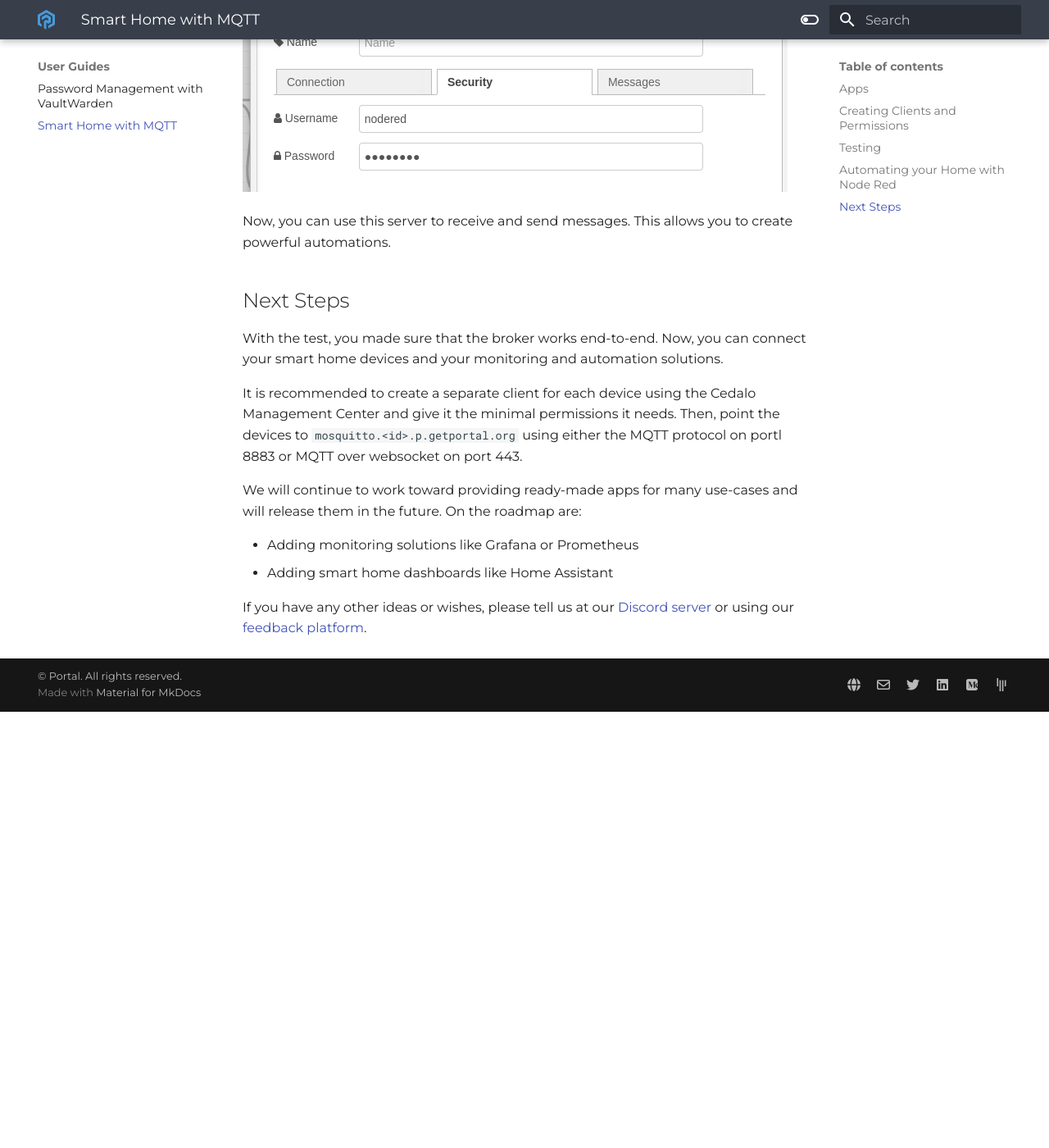
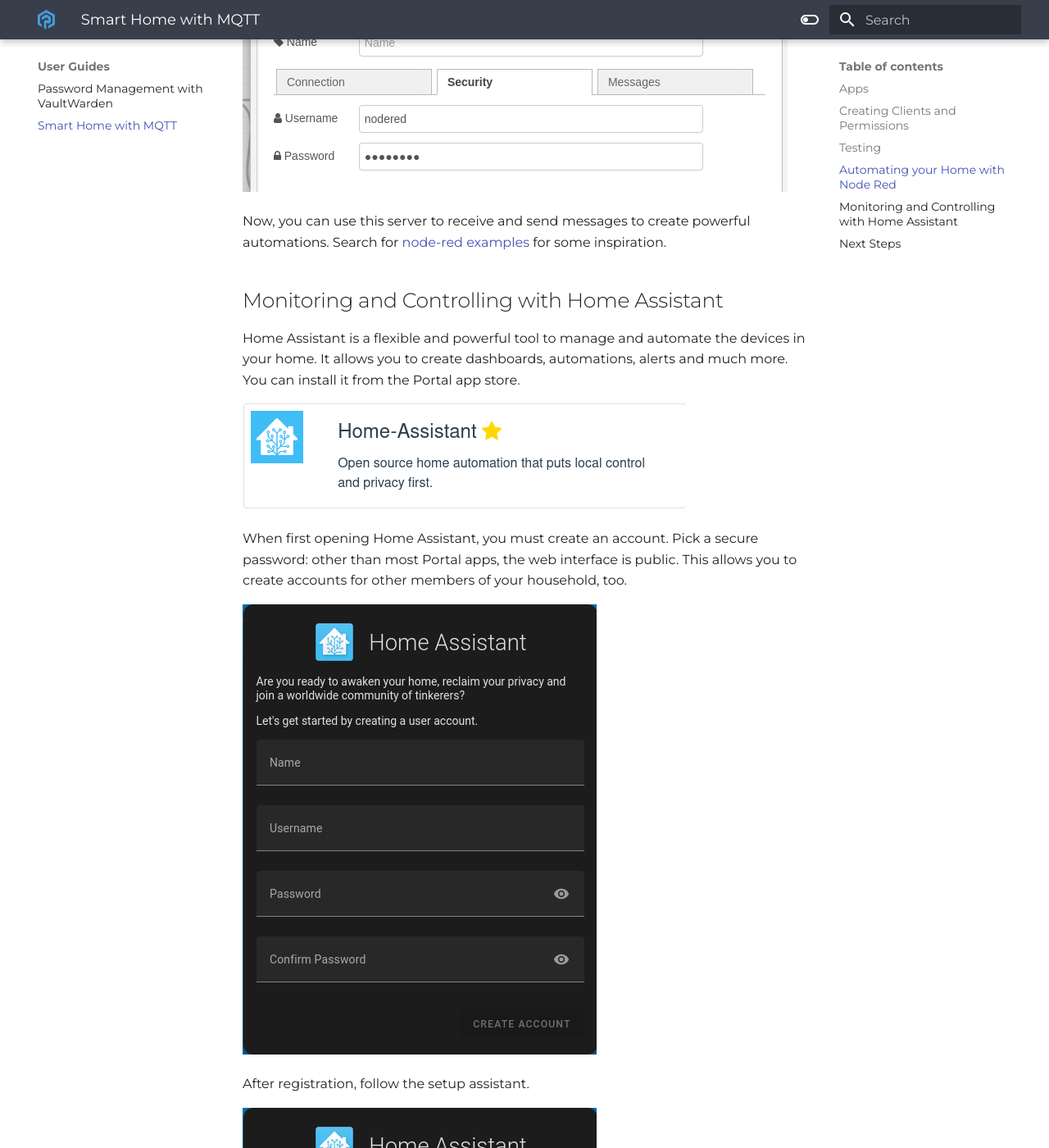
Before and after one commit to FreeshardBase/documentation, an MkDocs documentation site: the page built from docs/user_guides/smart_home.md, in a window 1280 px wide and 1400 px high, scrolled down 7054 px. Shown: the whole window at 82% size. Built offline with MkDocs 1.6.1 and Material for MkDocs 9.7.7, drawn with Linux system fonts in a browser that asks for light colours; before the commit the page ends 7922 px from its top, so only the background shows below that; some of the changed text lies outside the part shown.

Commit message:
add home assistant section

```diff
--- a/docs/user_guides/smart_home.md
+++ b/docs/user_guides/smart_home.md
@@ -2,7 +2,7 @@
 
 Many smart home and IoT devices support the communication protocol [MQTT](https://mqtt.org/){target=_blank}
 and can be configured to connect to an arbitrary MQTT broker on the internet.
-With the right apps and setup, that broker can be your Portal.
+That broker can be your Portal.
 
 This allows you to monitor and control your IoT devices from anywhere
 and from any device you have paired.
@@ -40,22 +40,21 @@
 Navigate to *clients* and create a new client.
 Give it a name and a password.
 You will use this client for a first test.
-Later, it is advised to create a separate client for each IoT device you connect.
+Later, it is advised to create a separate client for each IoT device or service you connect.
 
 ![Screenshot of Cedalo clients](smart_home_img/cedalo_clients.png)
 ![Screenshot of new client](smart_home_img/cedalo_new_client.png)
 
-Next, navigate to *roles* and create a new role.
-You only need to give it a name.
-A role contains a set of permissions and in order for the client to be able to do anything,
-we have to give it some permissions through that role.
+Next, navigate to *roles* and create a new role and give it a name.
+A role contains a set of permissions and can be assigned to clients.
+This allows the clients to do the things that the assigned role permits them.
 So on the tab *ACLs*, add some permissions like seen in the screenshot.
 
 ![Screenshot of Cedalo roles](smart_home_img/cedalo_roles.png)
 ![Screenshot of new role](smart_home_img/cedalo_new_role.png)
 ![Screenshot of a role's ACL](smart_home_img/cedalo_role_acl.png)
 
-Lastly, go back to *clients* and assign the newly created and configured role to the client.
+Lastly, go back to *clients* and assign the newly created role to the client.
 Now, the client is allowed to do all the things that were configured in the role.
 
 ![Screenshot of a role's assignment](smart_home_img/cedalo_role_assign.png)
@@ -84,7 +83,7 @@
     Mosquitto offers both variants.
 
 In order to test the connection, subscribe to the broker using a second client, e.g. the `mosquitto_sub` cli tool.
-You can subscribe using the same client that you used with MQTTX.
+For this test, you can subscribe using the same client credentials that you used with MQTTX.
 See the screenshot for an example command.
 
 ![Screenshot of message reception with mosquitto_sub](smart_home_img/mosquitto_sub.png)
@@ -124,26 +123,68 @@
 
 ![Screenshot of the credential configuration of a MQTT server](smart_home_img/node-red-credential-config.png)
 
-Now, you can use this server to receive and send messages.
-This allows you to create powerful automations.
+Now, you can use this server to receive and send messages to create powerful automations.
+Search for [node-red examples](https://duckduckgo.com/?q=node-red+examples&ia=web){target=_blank} for some inspiration.
+
+## Monitoring and Controlling with Home Assistant
+
+Home Assistant is a flexible and powerful tool to manage and automate the devices in your home.
+It allows you to create dashboards, automations, alerts and much more.
+You can install it from the Portal app store.
+
+![Screenshot of the Home-Assistant app in the store](smart_home_img/ha_app_card.png)
+
+When first opening Home Assistant, you must create an account.
+Pick a secure password: other than most Portal apps, the web interface is public.
+This allows you to create accounts for other members of your household, too.
+
+![Screenshot of the Home-Assistant registration view](smart_home_img/ha_start_register.png)
+
+After registration, follow the setup assistant.
+
+![Screenshot of the Home-Assistant setup view](smart_home_img/ha_start_setup.png)
+![Screenshot of the Home-Assistant telemetry selection view](smart_home_img/ha_start_telemetry.png)
+
+It is normal that no devices are listed here.
+If you install home assistant on your own hardware inside your home network,
+you would see all devices that are present.
+But Portal is not in your home network so this list is empty.
+
+![Screenshot of the Home-Assistant device selection view](smart_home_img/ha_start_devices.png)
+
+In order to establish a channel to your MQTT-enabled devices,
+we need to connect home assistant to your Portals MQTT broker.
+Navigate to _Settings > Devices & Services_.
+
+![Screenshot of the Home-Assistant settings view](smart_home_img/ha_start_settings.png)
+
+Search for and select the MQTT option.
+
+![Screenshot of the Home-Assistant mqtt selection](smart_home_img/ha_mqtt_select.png)
+
+Like with Node-Red, the broker is simply `mosquitto` and the port is 1883.
+It is good security practice to create dedicated client credentials for home assistant.
+Use Cedalo management center as outlined above to do that.
+
+![Screenshot of the Home-Assistant mqtt configuration view](smart_home_img/ha_mqtt_configure.png)
+
+You can test the connection in a similar way as before.
+Use MQTTX or any other client to send and receive messages to and from home assistant.
+
+![Screenshot of the Home-Assistant mqtt testing scenario](smart_home_img/ha_mqtt_test.png)
 
 ## Next Steps
 
-With the test, you made sure that the broker works end-to-end.
-Now, you can connect your smart home devices and your monitoring and automation solutions.
+The next step is to connect smart home devices and monitor, control, and automate them.
 
-It is recommended to create a separate client for each device using the Cedalo Management Center
-and give it the minimal permissions it needs.
-Then, point the devices to `mosquitto.<id>.p.getportal.org` using either the MQTT protocol on portl 8883
+As mentioned earlier, it is recommended to create a separate client for each device
+using the Cedalo Management Center and give it the minimal permissions it needs.
+Then, point the devices to `mosquitto.<id>.p.getportal.org` using either the MQTT protocol on port 8883
 or MQTT over websocket on port 443.
 
-We will continue to work toward providing ready-made apps for many use-cases
-and will release them in the future.
-On the roadmap are:
-
-* Adding monitoring solutions like Grafana or Prometheus
-* Adding smart home dashboards like Home Assistant
-
-If you have any other ideas or wishes,
-please tell us at our [Discord server](https://discord.gg/ZXQDuTGcCf)
-or using our [feedback platform](https://feedback.getportal.org/).
+The smart home journey on Portal is just beginning, and we plan on adding more apps and functions in the future.
+We would love to hear about your experiences, the dashboards and automations you build
+and the kind of devices you connect.
+Also, if you have ideas or wishes for further development, let us know
+at our [Discord server](https://discord.gg/ZXQDuTGcCf){target=_blank}
+or using our [feedback platform](https://feedback.getportal.org/){target=_blank}.
```
Also changed, not shown: other parts of docs/user_guides/smart_home.md (+2 -2 lines), docs/user_guides/smart_home_img/ha_app_card.png (added), docs/user_guides/smart_home_img/ha_mqtt_configure.png (added), docs/user_guides/smart_home_img/ha_mqtt_integration.png (added), docs/user_guides/smart_home_img/ha_mqtt_select.png (added), docs/user_guides/smart_home_img/ha_mqtt_test.png (added), docs/user_guides/smart_home_img/ha_start_devices.png (added), docs/user_guides/smart_home_img/ha_start_register.png (added), docs/user_guides/smart_home_img/ha_start_settings.png (added), docs/user_guides/smart_home_img/ha_start_setup.png (added), docs/user_guides/smart_home_img/ha_start_telemetry.png (added).
